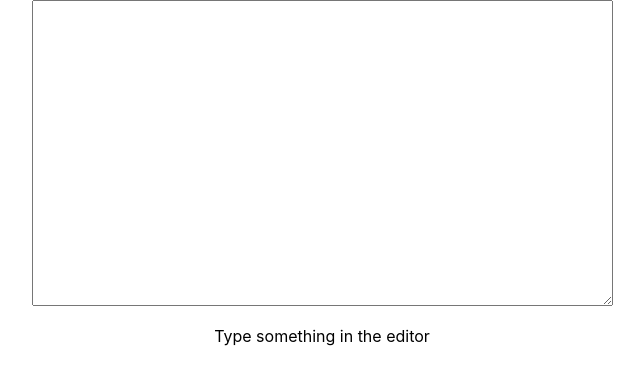
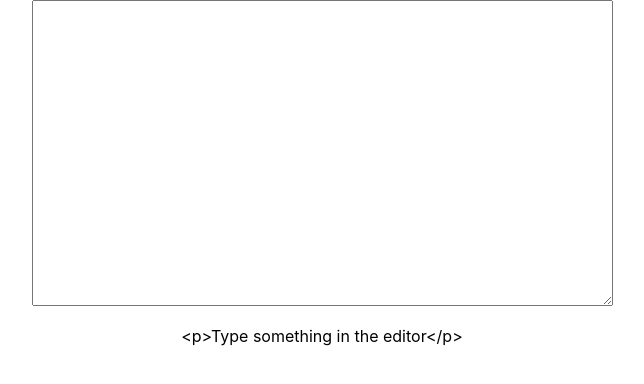
Before and after one commit to abu271/react-markdown, a React (Create React App) app: page / in a window 1280 px wide. Shown: the top 384 px of the page, without its empty margins (318-962 px from the left). Built offline with nearby package versions, Linux system fonts and the light colour scheme.

Commit message:
marked added

```diff
--- a/package.json
+++ b/package.json
@@ -3,6 +3,7 @@
   "version": "0.1.0",
   "private": true,
   "dependencies": {
+    "marked": "^0.6.1",
     "react": "^16.8.2",
     "react-dom": "^16.8.2",
     "react-scripts": "2.1.5"
--- a/src/container components/App/App.js
+++ b/src/container components/App/App.js
@@ -3,6 +3,7 @@ import './App.css';
 import '../../presentational components/Editor/Editor'
 import Editor from '../../presentational components/Editor/Editor'
 import Preview from '../../presentational components/Preview/Preview';
+
 
 class App extends Component {
   constructor(props) {
@@ -23,8 +24,8 @@ class App extends Component {
   render() {
     return (
       <div className="App">
-        <Editor type = {this.handleChange}/>
-        <Preview value = {this.state.value}/>
+        <Editor type = {this.handleChange} />
+        <Preview value = {this.state.value} />
       </div>
     )
   }
--- a/src/presentational components/Preview/Preview.js
+++ b/src/presentational components/Preview/Preview.js
@@ -1,10 +1,11 @@
 import React from 'react'
+import marked from 'marked'
 
 const Preview = (props) => {
     return (
         <div id = "preview">
             <p>
-                {props.value}
+                {marked(props.value)}
             </p>
         </div>
     )
```
Also changed, not shown: 1 other file (tests, documents, lock files or other folders).
